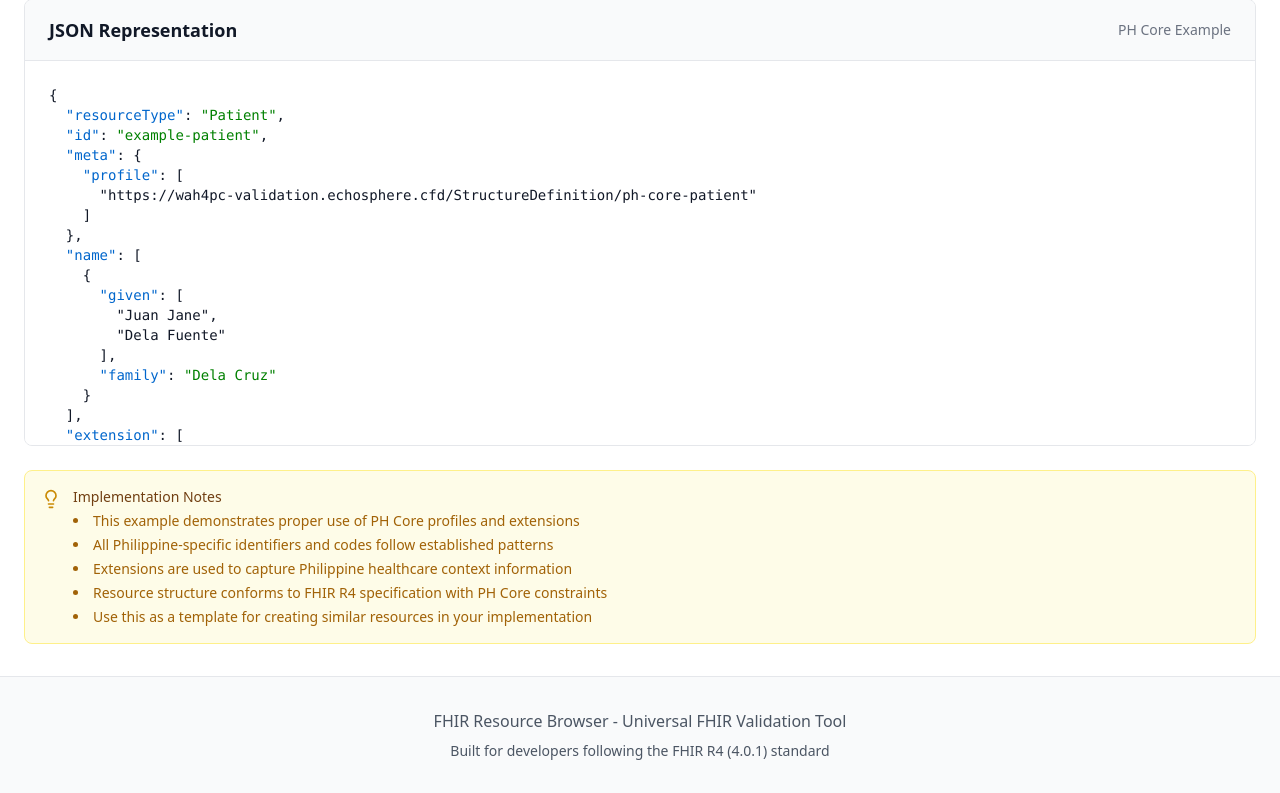
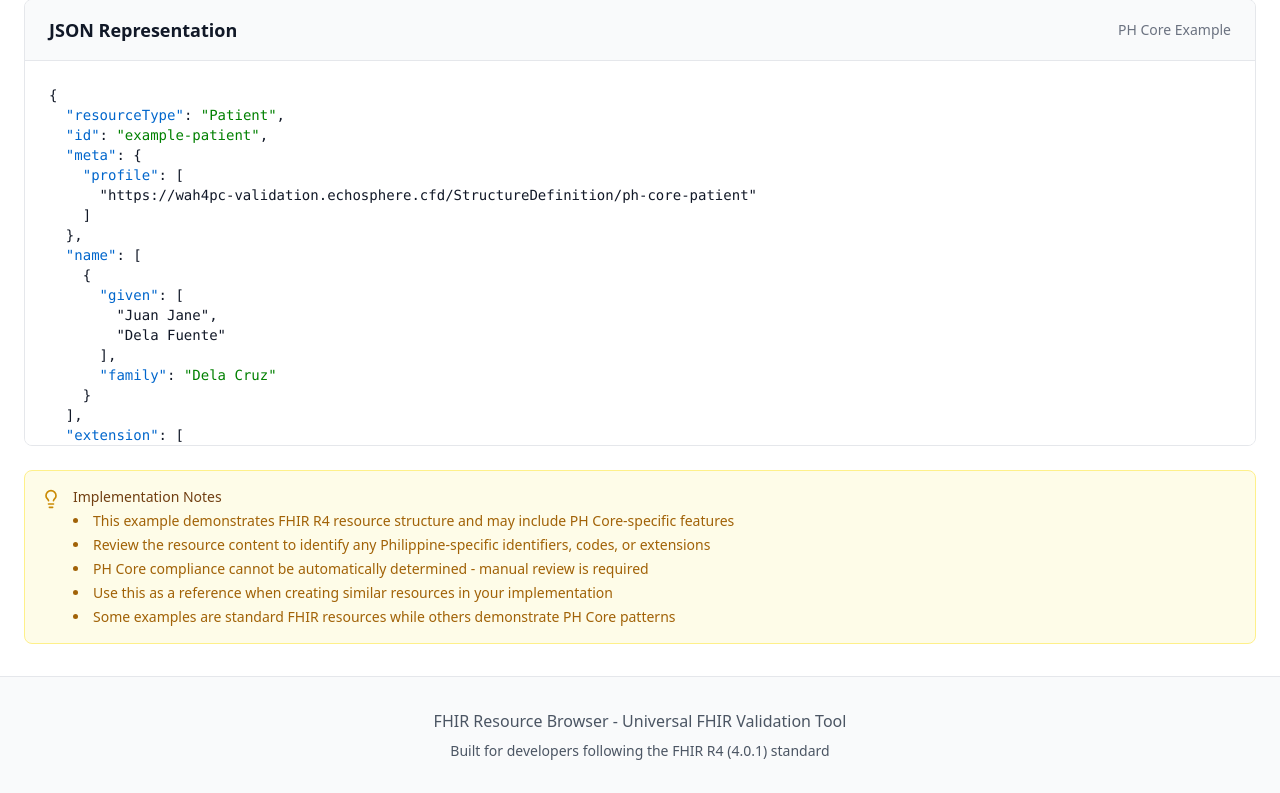
Before and after one commit to ceciliomichael/wah4pc-phcore-v2.1, a FastAPI app: page /resources/ph_core/Patient-example-patient in a window 1280 px wide. Shown: the part 1442-2235 px from the top of the page. Run offline with FastAPI, Linux system fonts and the light colour scheme; some libraries are stand-ins or nearby versions.

Commit message:
fix: correct misleading PH Core compliance detection claims in templates
- Remove false claims about automatic PH Core compliance detection
- Update examples_by_type.html to clarify manual review is required
- Update ph_core_example.html with accurate capability descriptions
- Replace misleading "automatic detection" text with honest limitations
- Clarify that some examples are standard FHIR while others may have PH Core features
- Set proper user expectations about validation system capabilities

The system can validate against PH Core when explicitly requested, but cannot
automatically determine if existing examples are PH Core compliant.

```diff
--- a/templates/examples_by_type.html
+++ b/templates/examples_by_type.html
@@ -275,7 +275,8 @@
                     <li><strong>Valid Examples:</strong> Use these as templates for creating your own {{ resource_type|title }} resources</li>
                     <li><strong>Invalid Examples:</strong> Study these to understand common validation errors and how to avoid them</li>
                     <li>All examples follow FHIR R4 specification requirements</li>
-                    <li>Examples marked with PH Core compliance include Philippines-specific extensions and constraints</li>
+                    <li><strong>Note:</strong> Some examples may include PH Core-specific features, while others are standard FHIR resources</li>
+                    <li>PH Core compliance cannot be automatically determined - review individual examples for specific features</li>
                 </ul>
             </div>
         </div>
--- a/templates/ph_core_example.html
+++ b/templates/ph_core_example.html
@@ -282,11 +282,11 @@
             <div>
                 <h3 class="text-sm font-medium text-yellow-900">Implementation Notes</h3>
                 <ul class="text-sm text-yellow-700 mt-1 list-disc list-inside space-y-1">
-                    <li>This example demonstrates proper use of PH Core profiles and extensions</li>
-                    <li>All Philippine-specific identifiers and codes follow established patterns</li>
-                    <li>Extensions are used to capture Philippine healthcare context information</li>
-                    <li>Resource structure conforms to FHIR R4 specification with PH Core constraints</li>
-                    <li>Use this as a template for creating similar resources in your implementation</li>
+                    <li>This example demonstrates FHIR R4 resource structure and may include PH Core-specific features</li>
+                    <li>Review the resource content to identify any Philippine-specific identifiers, codes, or extensions</li>
+                    <li>PH Core compliance cannot be automatically determined - manual review is required</li>
+                    <li>Use this as a reference when creating similar resources in your implementation</li>
+                    <li>Some examples are standard FHIR resources while others demonstrate PH Core patterns</li>
                 </ul>
             </div>
         </div>
```
Also changed, not shown: 1 other file.
